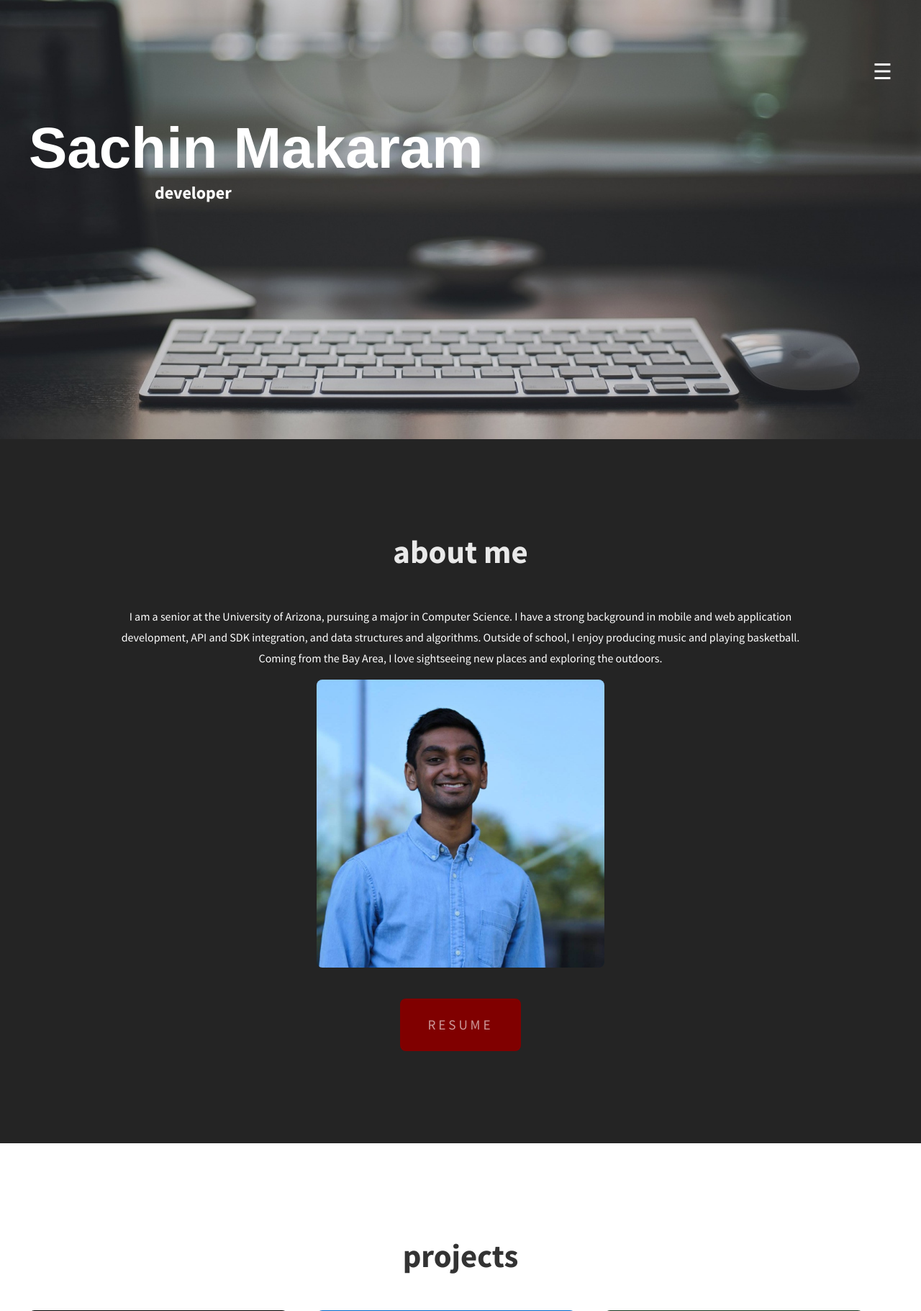
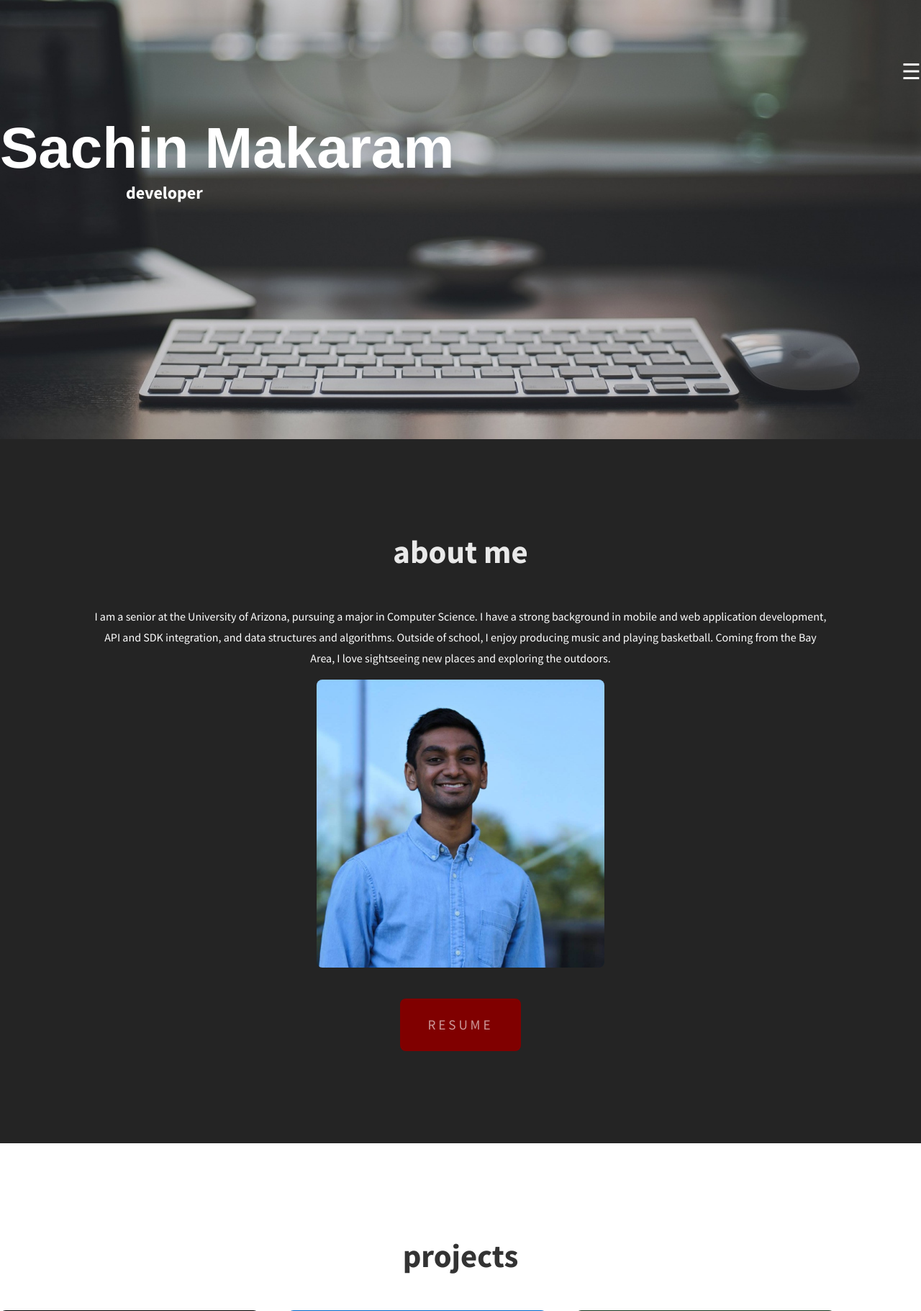
Before and after one commit to maksach/maksach.github.io, a PHP site: page /index.html in a window 1280 px wide. Shown: the top 1821 px of the page at 72% size. Run offline with PHP 8.4, Linux system fonts and the light colour scheme.

Commit message:
fixed container

```diff
--- a/default.css
+++ b/default.css
@@ -59,7 +59,8 @@
 	.container
 	{
 		margin: 0px auto;
-		width: 1200px;
+		/*width: 1200px;*/
+		width: 100%;
 	}
 
 
--- a/index.html
+++ b/index.html
@@ -12,8 +12,8 @@ Released   : 20130910
 -->
 <html xmlns="http://www.w3.org/1999/xhtml">
 <head>
-<meta http-equiv="Content-Type" content="text/html; charset=utf-8" />
-<meta name="viewport" content="width=device-width, initial-scale=1.0, maximum-scale=1.0, user-scalable=0"/>
+<meta http-equiv="Content-Type" content="text/html; charset=utf-8">
+<meta name="viewport" content="width=device-width, initial-scale=1.0">
 <title>Sachin Makaram</title>
 <meta name="keywords" content="" />
 <meta name="description" content="" />
```
